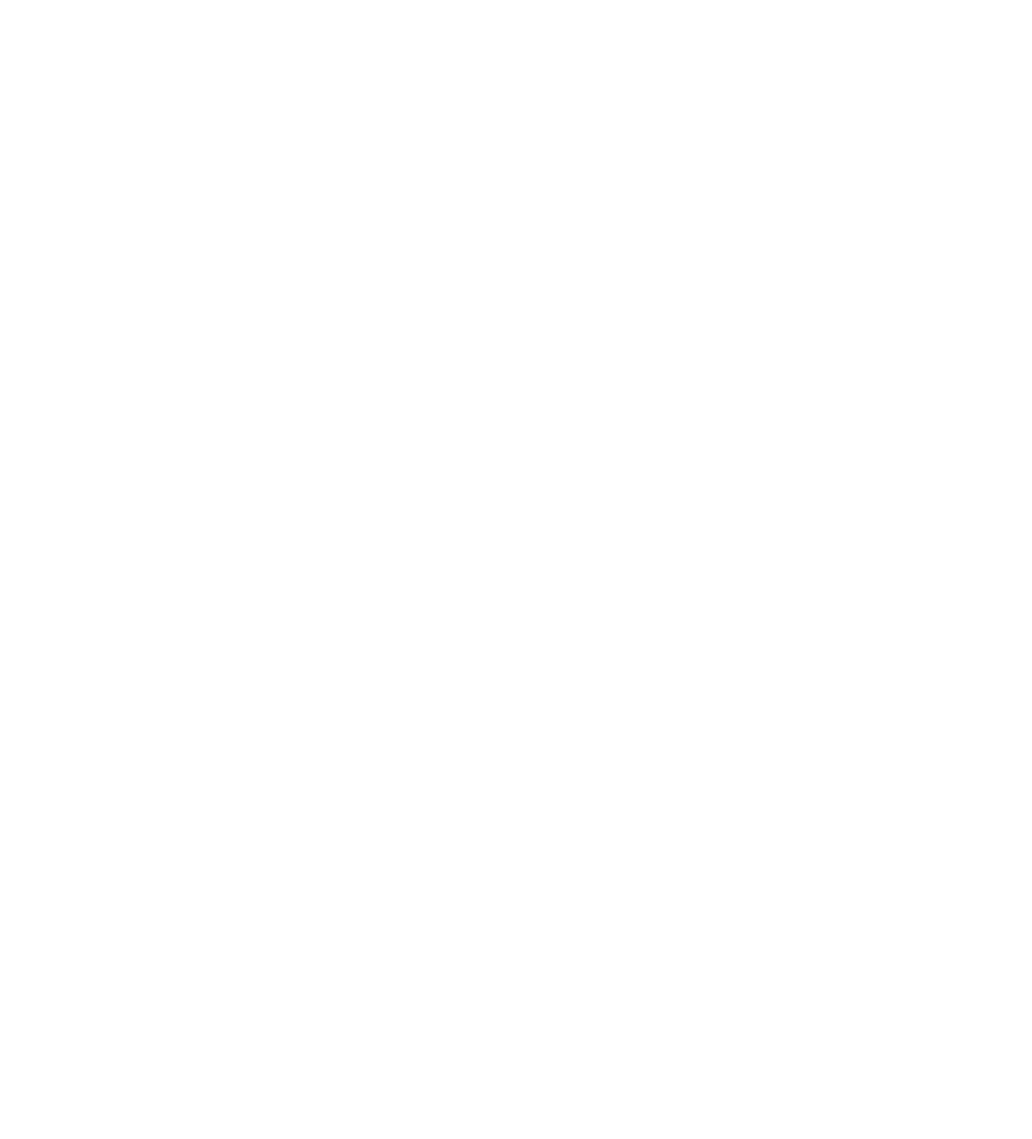
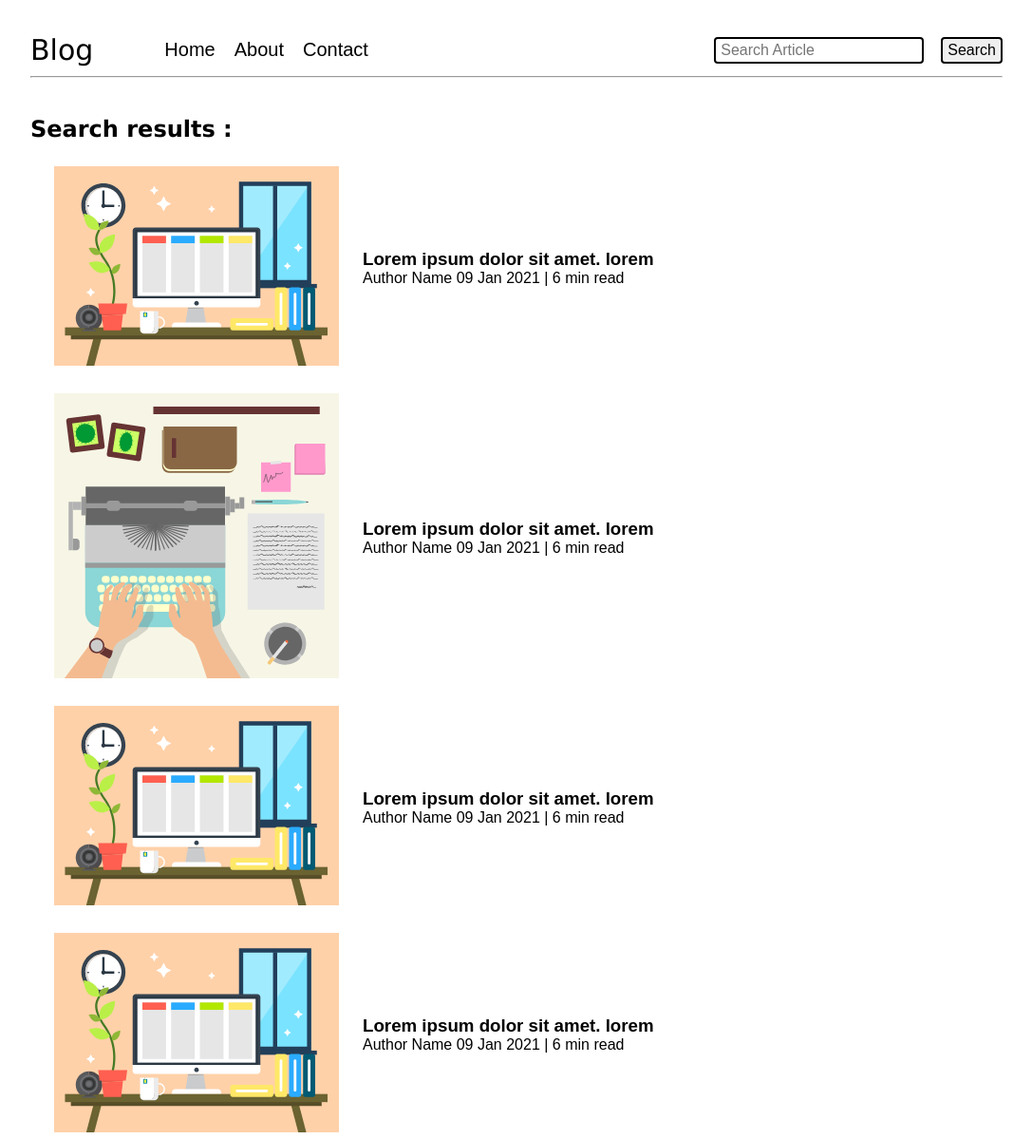
Before and after one commit to VVS1979/ResponsiveBlogTemplate, a plain HTML site: page search.html in a window 1280 px wide. Shown: the top 1199 px of the page at 95% size, without its empty margins (96-1183 px from the left). Before the commit the page ends 800 px from the top, so only its background shows below. Drawn offline with Linux system fonts and the light colour scheme.

Commit message:
20 Jan 2021

```diff
--- a/contact.html
+++ b/contact.html
@@ -0,0 +1,117 @@
+<!DOCTYPE html>
+<html lang="en">
+
+<head>
+    <meta charset="UTF-8">
+    <meta name="viewport" content="width=device-width, initial-scale=1.0">
+    <link rel="stylesheet" href="utils.css">
+    <link rel="stylesheet" href="style.css">
+    <title>Responsive Blog Template: Search</title>
+</head>
+
+<body>
+    <nav class="navigation max-width-1 m-auto font2">
+        <div class="nav-left">
+            <span>Blog</span>
+            <ul>
+                <li><a href="/index.html">Home</a></li>
+                <li><a href="/about.html">About</a></li>
+                <li><a href="/contact.html">Contact</a></li>
+            </ul>
+        </div>
+        <div class="nav-right">
+            <form action="/search.html" method="get">
+                <input class="form-input font1" name="query" type="text" placeholder="Search Article">
+                <button class="btn font1">Search</button>
+            </form>
+        </div>
+    </nav>
+    <!-- <div class="max-width-1 m-auto"><hr></div>
+    <div class="content max-width-1 m-auto">
+        <div class="content-left font1">
+            <h2>Lorem ipsum dolor sit.</h2>
+            <p>Lorem ipsum dolor sit amet consectetur adipisicing elit. Consequatur illo eos in. Sunt, explicabo assumenda eveniet modi vero architecto magnam mollitia beatae fugiat accusamus.Lorem ipsum dolor sit amet consectetur adipisicing elit. Optio ipsa expedita eos dolor mollitia tempora est vero voluptas dicta fugiat!</p>
+
+        </div>
+        <div class="content-right">
+            <img src="img/home.svg" alt="iBlog" srcset="">
+        </div>
+    </div> -->
+    <div class="max-width-1 m-auto"><hr></div>
+    <h2>Contact Us: </h2>
+    <!-- <div class="home-articles max-width-1 m-auto font2">
+        <div class="home-article">
+            <div class="home-article-image">
+                <img src="img/11.svg" alt="Article">
+            </div>
+            <div class="home-article-content font1">
+                <a href="/blog.html"><h3>Lorem ipsum dolor sit amet. lorem </h3></a>
+                <span>Author Name</span>
+                <span>09 Jan 2021 | 6 min read</span>
+
+            </div>
+        </div>
+        <div class="home-article">
+            <div class="home-article-image">
+                <img src="img/home.svg" alt="Article">
+            </div>
+            <div class="home-article-content font1">
+                <a href="/blog.html"><h3>Lorem ipsum dolor sit amet. lorem </h3></a>
+                <span>Author Name</span>
+                <span>09 Jan 2021 | 6 min read</span>
+
+            </div>
+        </div>
+        <div class="home-article">
+            <div class="home-article-image">
+                <img src="img/11.svg" alt="Article">
+            </div>
+            <div class="home-article-content font1">
+                <a href="/blog.html"><h3>Lorem ipsum dolor sit amet. lorem </h3></a>
+                <span>Author Name</span>
+                <span>09 Jan 2021 | 6 min read</span>
+
+            </div>
+        </div>
+        <div class="home-article">
+            <div class="home-article-image">
+                <img src="img/11.svg" alt="Article">
+            </div>
+            <div class="home-article-content font1">
+                <a href="/blog.html"><h3>Lorem ipsum dolor sit amet. lorem </h3></a>
+                <span>Author Name</span>
+                <span>09 Jan 2021 | 6 min read</span>
+
+            </div>
+        </div>
+        <div class="home-article">
+            <div class="home-article-image">
+                <img src="img/home.svg" alt="Article">
+            </div>
+            <div class="home-article-content font1">
+                <a href="/blog.html"><h3>Lorem ipsum dolor sit amet. lorem </h3></a>
+                <span>Author Name</span>
+                <span>09 Jan 2021 | 6 min read</span>
+
+            </div>
+        </div>
+        <div class="home-article">
+            <div class="home-article-image">
+                <img src="img/11.svg" alt="Article">
+            </div>
+            <div class="home-article-content font1">
+                <a href="/blog.html"><h3>Lorem ipsum dolor sit amet. lorem </h3></a>
+                <span>Author Name</span>
+                <span>09 Jan 2021 | 6 min read</span>
+
+            </div>
+        </div>
+
+    </div> -->
+    <div class="footer font1">
+        <p>Copyright &copy; blogblog.com</p>
+        <a href="http://www.blogblog.com">Blog Blog credits: VVS</a>
+    </div>
+</body>
+
+</html>
--- a/search.html
+++ b/search.html
@@ -0,0 +1,117 @@
+<!DOCTYPE html>
+<html lang="en">
+
+<head>
+    <meta charset="UTF-8">
+    <meta name="viewport" content="width=device-width, initial-scale=1.0">
+    <link rel="stylesheet" href="utils.css">
+    <link rel="stylesheet" href="style.css">
+    <title>Responsive Blog Template: Search</title>
+</head>
+
+<body>
+    <nav class="navigation max-width-1 m-auto font2">
+        <div class="nav-left">
+            <span>Blog</span>
+            <ul>
+                <li><a href="/index.html">Home</a></li>
+                <li><a href="/about.html">About</a></li>
+                <li><a href="/contact.html">Contact</a></li>
+            </ul>
+        </div>
+        <div class="nav-right">
+            <form action="/search.html" method="get">
+                <input class="form-input font1" name="query" type="text" placeholder="Search Article">
+                <button class="btn font1">Search</button>
+            </form>
+        </div>
+    </nav>
+    <!-- <div class="max-width-1 m-auto"><hr></div>
+    <div class="content max-width-1 m-auto">
+        <div class="content-left font1">
+            <h2>Lorem ipsum dolor sit.</h2>
+            <p>Lorem ipsum dolor sit amet consectetur adipisicing elit. Consequatur illo eos in. Sunt, explicabo assumenda eveniet modi vero architecto magnam mollitia beatae fugiat accusamus.Lorem ipsum dolor sit amet consectetur adipisicing elit. Optio ipsa expedita eos dolor mollitia tempora est vero voluptas dicta fugiat!</p>
+
+        </div>
+        <div class="content-right">
+            <img src="img/home.svg" alt="iBlog" srcset="">
+        </div>
+    </div> -->
+    <div class="max-width-1 m-auto"><hr></div>
+    <div class="home-articles max-width-1 m-auto font2">
+        <h2>Search results : </h2>
+        <div class="home-article">
+            <div class="home-article-image">
+                <img src="img/11.svg" alt="Article">
+            </div>
+            <div class="home-article-content font1">
+                <a href="/blog.html"><h3>Lorem ipsum dolor sit amet. lorem </h3></a>
+                <span>Author Name</span>
+                <span>09 Jan 2021 | 6 min read</span>
+
+            </div>
+        </div>
+        <div class="home-article">
+            <div class="home-article-image">
+                <img src="img/home.svg" alt="Article">
+            </div>
+            <div class="home-article-content font1">
+                <a href="/blog.html"><h3>Lorem ipsum dolor sit amet. lorem </h3></a>
+                <span>Author Name</span>
+                <span>09 Jan 2021 | 6 min read</span>
+
+            </div>
+        </div>
+        <div class="home-article">
+            <div class="home-article-image">
+                <img src="img/11.svg" alt="Article">
+            </div>
+            <div class="home-article-content font1">
+                <a href="/blog.html"><h3>Lorem ipsum dolor sit amet. lorem </h3></a>
+                <span>Author Name</span>
+                <span>09 Jan 2021 | 6 min read</span>
+
+            </div>
+        </div>
+        <div class="home-article">
+            <div class="home-article-image">
+                <img src="img/11.svg" alt="Article">
+            </div>
+            <div class="home-article-content font1">
+                <a href="/blog.html"><h3>Lorem ipsum dolor sit amet. lorem </h3></a>
+                <span>Author Name</span>
+                <span>09 Jan 2021 | 6 min read</span>
+
+            </div>
+        </div>
+        <div class="home-article">
+            <div class="home-article-image">
+                <img src="img/home.svg" alt="Article">
+            </div>
+            <div class="home-article-content font1">
+                <a href="/blog.html"><h3>Lorem ipsum dolor sit amet. lorem </h3></a>
+                <span>Author Name</span>
+                <span>09 Jan 2021 | 6 min read</span>
+
+            </div>
+        </div>
+        <div class="home-article">
+            <div class="home-article-image">
+                <img src="img/11.svg" alt="Article">
+            </div>
+            <div class="home-article-content font1">
+                <a href="/blog.html"><h3>Lorem ipsum dolor sit amet. lorem </h3></a>
+                <span>Author Name</span>
+                <span>09 Jan 2021 | 6 min read</span>
+
+            </div>
+        </div>
+
+    </div>
+    <div class="footer font1">
+        <p>Copyright &copy; blogblog.com</p>
+        <a href="http://www.blogblog.com">Blog Blog credits: VVS</a>
+    </div>
+</body>
+
+</html>
--- a/style.css
+++ b/style.css
@@ -47,11 +47,12 @@
 }
 .content::after{
     content: "";
-    background-image: url('/img/11.svg');
+    background-image: url('./img/11.svg');
     position: absolute;
+    /* border: 2px solid black; */
     width: 100%;
     height: inherit;
-    opacity: 0.2;
+    opacity: 0.15;
 }
 
 .content-left{
@@ -77,7 +78,8 @@
 
 .home-articles{
     /* height: 244px; */
-    padding: 15px;
+    padding: 17px;
+    margin-top: 23px;
     /* background-color: violet; */
 }
 
@@ -86,16 +88,16 @@
     margin: 25px;
     /* background-coor: violet; */
 }
-.home-article-content a{
-    text-decoration: none;
-    color: black;
-}
 .home-article img{
     width: 300px;
 }
 .home-article-content{
     align-self: center;
     padding: 25px;
+}
+.home-article-content a{
+    text-decoration: none;
+    color: black;
 }
 .footer{
     /* font-family: Arial, Helvetica, sans-serif; */
```
Also changed, not shown: home.html (added, +13 -0 lines), index.html (+8 -6 lines), about.html (added), blog.html (deleted).
